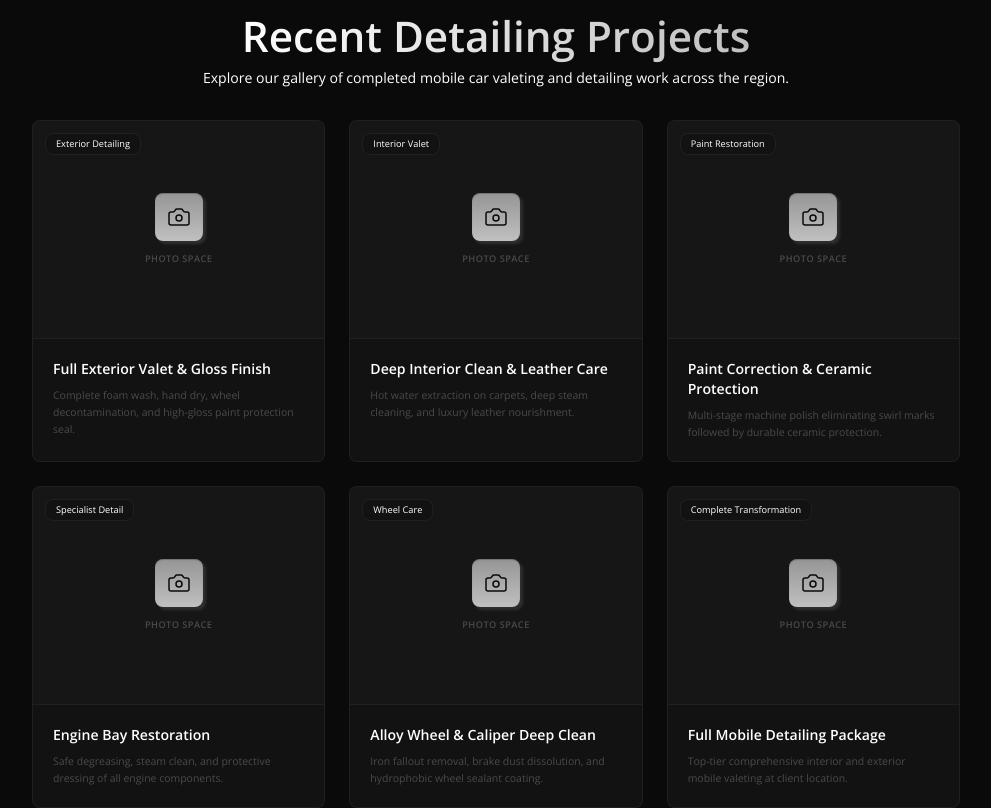
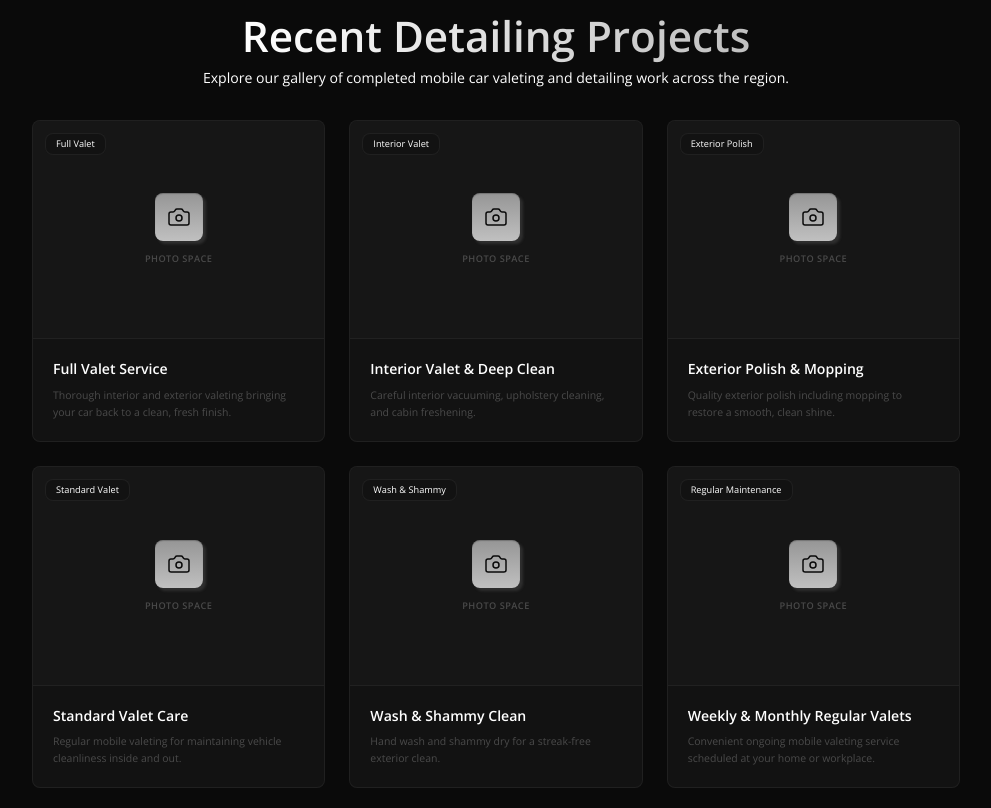
Before and after one commit to dmytro-webild/c6aac17c-b1ec-4ac8-b00e-0b4e120192e9, a React (Vite) app: page / in a window 1280 px wide. Shown: the part 2985-3793 px from the top of the page, without its empty margins (144-1135 px from the left). Built offline with nearby package versions, Linux system fonts and the light colour scheme; a web font is replaced by a local one.

Commit message:
Bob AI: Update Recent Detailing Projects to reflect genuine valeting

```diff
--- a/src/pages/HomePage/sections/Work.tsx
+++ b/src/pages/HomePage/sections/Work.tsx
@@ -15,44 +15,44 @@ interface WorkItem {
 const workItems: WorkItem[] = [
   {
     id: '1',
-    title: 'Full Exterior Valet & Gloss Finish',
-    category: 'Exterior Detailing',
-    description: 'Complete foam wash, hand dry, wheel decontamination, and high-gloss paint protection seal.',
+    title: 'Full Valet Service',
+    category: 'Full Valet',
+    description: 'Thorough interior and exterior valeting bringing your car back to a clean, fresh finish.',
     imageSrc: '',
   },
   {
     id: '2',
-    title: 'Deep Interior Clean & Leather Care',
+    title: 'Interior Valet & Deep Clean',
     category: 'Interior Valet',
-    description: 'Hot water extraction on carpets, deep steam cleaning, and luxury leather nourishment.',
+    description: 'Careful interior vacuuming, upholstery cleaning, and cabin freshening.',
     imageSrc: '',
   },
   {
     id: '3',
-    title: 'Paint Correction & Ceramic Protection',
-    category: 'Paint Restoration',
-    description: 'Multi-stage machine polish eliminating swirl marks followed by durable ceramic protection.',
+    title: 'Exterior Polish & Mopping',
+    category: 'Exterior Polish',
+    description: 'Quality exterior polish including mopping to restore a smooth, clean shine.',
     imageSrc: '',
   },
   {
     id: '4',
-    title: 'Engine Bay Restoration',
-    category: 'Specialist Detail',
-    description: 'Safe degreasing, steam clean, and protective dressing of all engine components.',
+    title: 'Standard Valet Care',
+    category: 'Standard Valet',
+    description: 'Regular mobile valeting for maintaining vehicle cleanliness inside and out.',
     imageSrc: '',
   },
   {
     id: '5',
-    title: 'Alloy Wheel & Caliper Deep Clean',
-    category: 'Wheel Care',
-    description: 'Iron fallout removal, brake dust dissolution, and hydrophobic wheel sealant coating.',
+    title: 'Wash & Shammy Clean',
+    category: 'Wash & Shammy',
+    description: 'Hand wash and shammy dry for a streak-free exterior clean.',
     imageSrc: '',
   },
   {
     id: '6',
-    title: 'Full Mobile Detailing Package',
-    category: 'Complete Transformation',
-    description: 'Top-tier comprehensive interior and exterior mobile valeting at client location.',
+    title: 'Weekly & Monthly Regular Valets',
+    category: 'Regular Maintenance',
+    description: 'Convenient ongoing mobile valeting service scheduled at your home or workplace.',
     imageSrc: '',
   },
 ];
```
